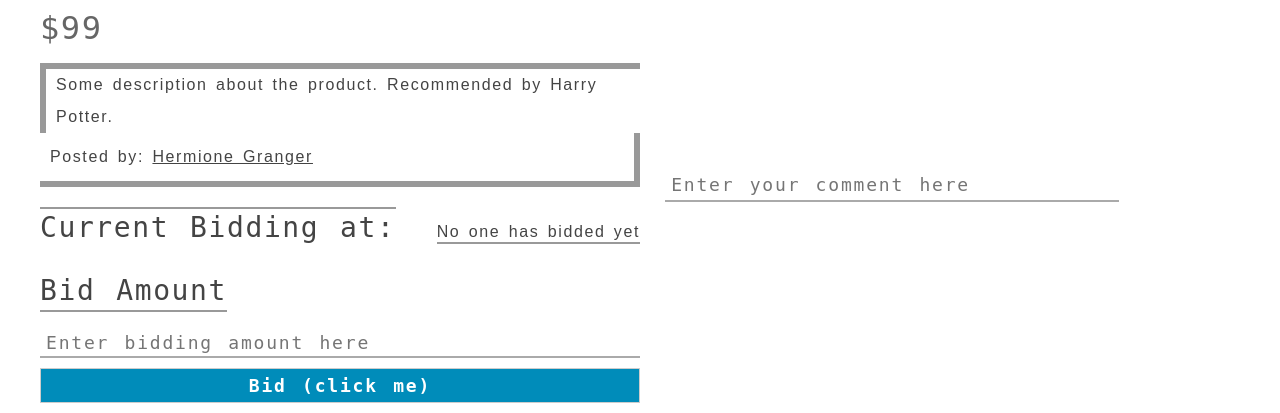
After one commit to J-Varun-P/Harvard_CS50_Commerce, a Django app: page /listings in a window 1280 px wide. The commit adds this page. Shown: the part 542-955 px from the top of the page. Run offline with Django 3.2, Linux system fonts and the light colour scheme; some libraries are stand-ins or nearby versions.

Commit message:
setting margin spaces

```diff
--- /dev/null
+++ b/auctions/static/auctions/listings.css
@@ -0,0 +1,186 @@
+.entirelisting{
+  padding: 0;
+  margin: 0;
+  font-family: sans-serif;
+  letter-spacing: 0.1em;
+  word-spacing: 0.15em;
+  color: #444;
+}
+
+*{
+  box-sizing: border-box;
+}
+
+.lhalf{
+  width: 50%;
+  float: left;
+  /*border: 2px solid crimson;*/
+}
+
+.rhalf{
+  width: 48%;
+  float: right;
+  margin-top: 5px;
+}
+
+.item{
+  margin: 30px 0 0 30px;
+  /*border: 2px solid orange;*/
+}
+
+.price{
+  color: #666;
+  margin: 10px 0;
+}
+
+.description{
+  margin: 15px 0 0 0;
+}
+
+.user{
+  margin-bottom: 15px;
+}
+
+h2,h3{
+  font-family: monospace, sans-serif;
+  margin-bottom: 10px;
+}
+
+p{
+  line-height: 2;
+  padding-left: 10px;
+  border-left: 6px solid #999;
+  border-top: 6px solid #999;
+}
+
+span{
+  text-decoration: underline;
+  line-height: 3;
+}
+
+.user p{
+  border-left: none;
+  border-top: none;
+  border-bottom: 6px solid #999;
+  border-right: 6px solid #999;
+}
+
+img{
+  width: 300px;
+}
+
+@media screen and (max-width: 680px){
+
+  body{
+    display: flex;
+    flex-direction: column;
+  }
+
+  .lhalf, .rhalf{
+    float: none;
+    width: 400px;
+    margin: auto;
+  }
+
+  .item{
+    margin: 0;
+  }
+
+  .bid > *{
+    margin: 10px 0 10px 0;
+  }
+}
+
+.commentheader{
+  padding: 10px;
+}
+
+.commentheader span{
+  text-decoration: none;
+  font-size: 21px;
+  padding-right: 10px;
+  padding-bottom: 10px;
+  border-bottom-right-radius: 12px;
+  border-right: 6px solid #999;
+  border-bottom: 6px solid #999;
+}
+
+.bid{
+  display: flex;
+  flex-flow: row wrap;
+  align-items: baseline;
+  padding: 0 0 10px 0;
+  margin: 20px 0 10px 0;
+  /*border: 2px solid hotpink;*/
+}
+
+.bid span{
+  text-decoration: none;
+  line-height: 1;
+  /*border: 2px solid orange;*/
+  margin-left: auto;
+  padding-bottom: 2px;
+  border-bottom: 2px solid #999;
+}
+
+.bid h3{
+  padding-top: 2px;
+  border-top: 2px solid #999;
+}
+
+.do_the_bid{
+  line-height: 1.2;
+  /*border: 2px solid hotpink;*/
+  margin-bottom: 10px;
+}
+
+.do_the_bid h3{
+  /*widths: 60%;*/
+  border-bottom: 2px solid #999;
+  padding-bottom: 2px;
+}
+
+.do_the_bid input{
+  padding: 2px 6px;
+  width: 100%;
+  font-size: 18px;
+  border: none;
+  border-bottom: 2px solid #aaa;
+  font-family: monospace, sans-serif;
+  letter-spacing: 0.1em;
+  word-spacing: 0.15em;
+}
+
+*:focus{
+  outline: none;
+}
+
+#bid_button{
+  display: inline-block;
+  padding: 6px 24px;
+  text-align: center;
+  color: white;
+  letter-spacing: 0.1em;
+  font-weight: bold;
+  border: 1px solid #ccc;
+  margin-top: 10px;
+  background-color: #008cba;
+}
+
+.commentsection{
+  height: 460px;
+}
+
+.commententry{
+  margin-bottom: 10px;
+}
+.commententry input{
+  width: 75%;
+  font-size: 18px;
+  letter-spacing: 0.1em;
+  word-spacing: 0.15em;
+  padding: 2px 6px;
+  font-family: monospace, sans-serif;
+  border: none;
+  border-bottom: 2px solid #aaa;
+}
--- a/auctions/templates/auctions/layout.html
+++ b/auctions/templates/auctions/layout.html
@@ -29,6 +29,11 @@
             {% endif %}
             {% if user.is_authenticated %}
                 <li class="nav-item">
+                    <a class="nav-link" href="{% url 'listings' %}">Listings</a>
+                </li>
+            {% endif %}
+            {% if user.is_authenticated %}
+                <li class="nav-item">
                     <a class="nav-link" href="{% url 'logout' %}">Log Out</a>
                 </li>
             {% else %}
--- /dev/null
+++ b/auctions/templates/auctions/listings.html
@@ -0,0 +1,53 @@
+{% extends "auctions/layout.html" %}
+
+{% load static %}
+
+{% block style %}
+  <link href="{% static 'auctions/listings.css' %}" rel="stylesheet">
+{% endblock %}
+
+{% block body %}
+
+
+<div class="entirelisting">
+  <div class="lhalf">
+    <div class="item">
+      <h2>Title: Product 1</h2>
+      <img src="https://picsum.photos/300/300" alt="">
+      <div class="price">
+        <h2>$99</h2>
+      </div>
+      <p class="description">
+        Some description about the product.
+        Recommended by Harry Potter.
+      </p>
+      <div class="user">
+        <p>Posted by: <span>Hermione Granger</span></p>
+      </div>
+      <div class="bid">
+        <h3>Current Bidding at:</h3>
+        <span>No one has bidded yet</span>
+      </div>
+      <div class="do_the_bid">
+        <form class="">
+          {% csrf_token %}
+          <label for="bid"><h3>Bid Amount</h3></label>
+          <input type="text" name="bid" value="" id="bid" placeholder="Enter bidding amount here">
+          <input type="submit" name="" value="Bid (click me)" id="bid_button">
+        </form>
+      </div>
+    </div>
+  </div>
+  <div class="rhalf">
+    <div class="commentheader">
+      <span>Post your comments</span>
+    </div>
+    <div class="commentsection">
+
+    </div>
+    <div class="commententry">
+      <input type="text" name="comment" value="" placeholder="Enter your comment here">
+    </div>
+  </div>
+</div>
+{% endblock %}
--- a/auctions/urls.py
+++ b/auctions/urls.py
@@ -7,5 +7,6 @@ urlpatterns = [
     path("login", views.login_view, name="login"),
     path("logout", views.logout_view, name="logout"),
     path("register", views.register, name="register"),
-    path("addlisting", views.addlisting, name="addlisting")
+    path("addlisting", views.addlisting, name="addlisting"),
+    path("listings", views.listings, name="listings")
 ]
--- a/auctions/views.py
+++ b/auctions/views.py
@@ -4,11 +4,13 @@ from django.http import HttpResponse, HttpResponseRedirect
 from django.shortcuts import render
 from django.urls import reverse
 
-from .models import User
+from .models import User, Listings
 
 
 def index(request):
     print(request.user)
+    listings = Listings.objects.filter(close="false").all()
+    print(listings)
     return render(request, "auctions/index.html")
 
 
@@ -80,3 +82,7 @@ def addlisting(request):
             "message": "Please provide a real number for the price tag"
             })
     return render(request, "auctions/addlisting.html")
+
+
+def listings(request):
+    return render(request, "auctions/listings.html")
```
